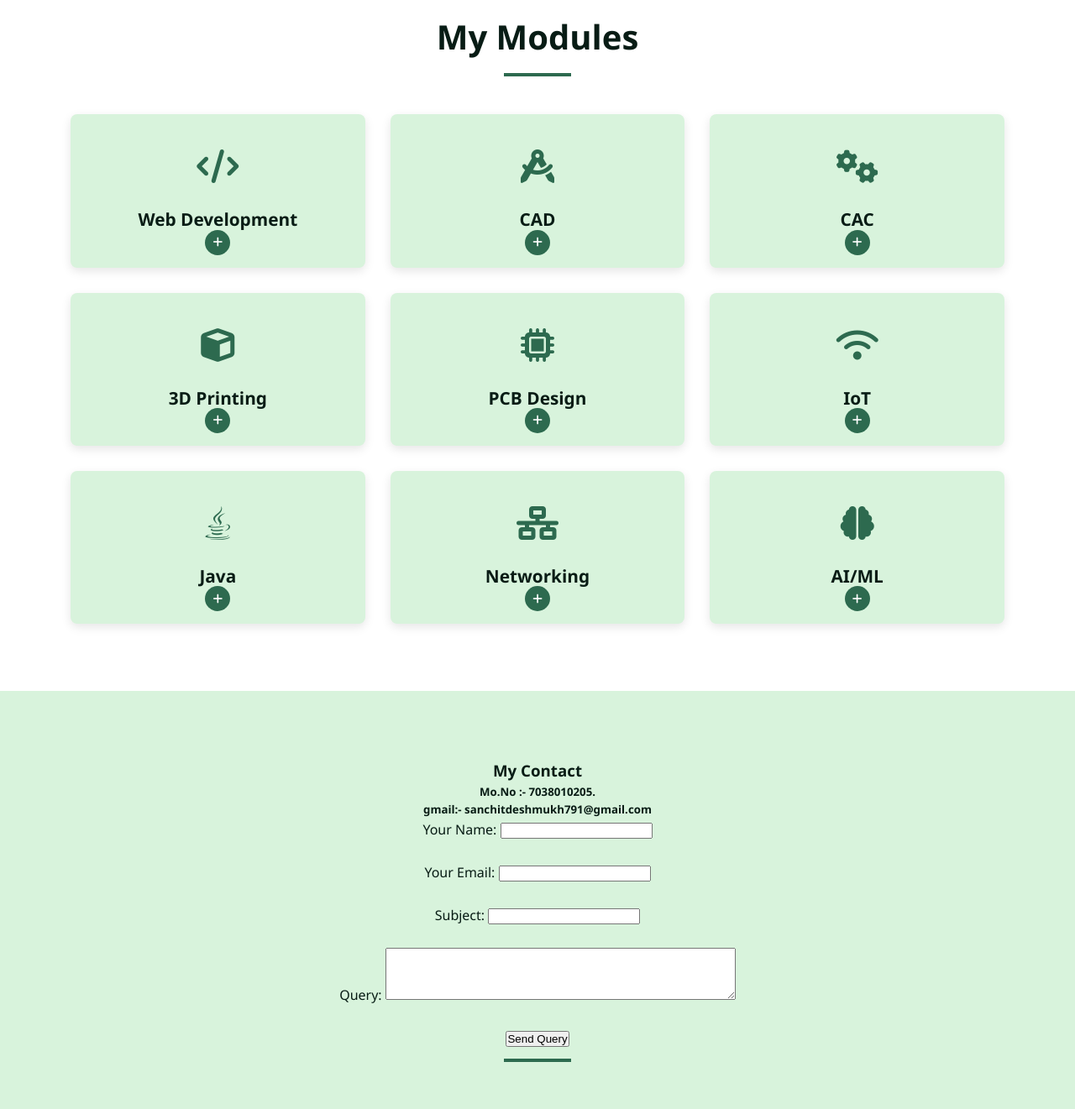
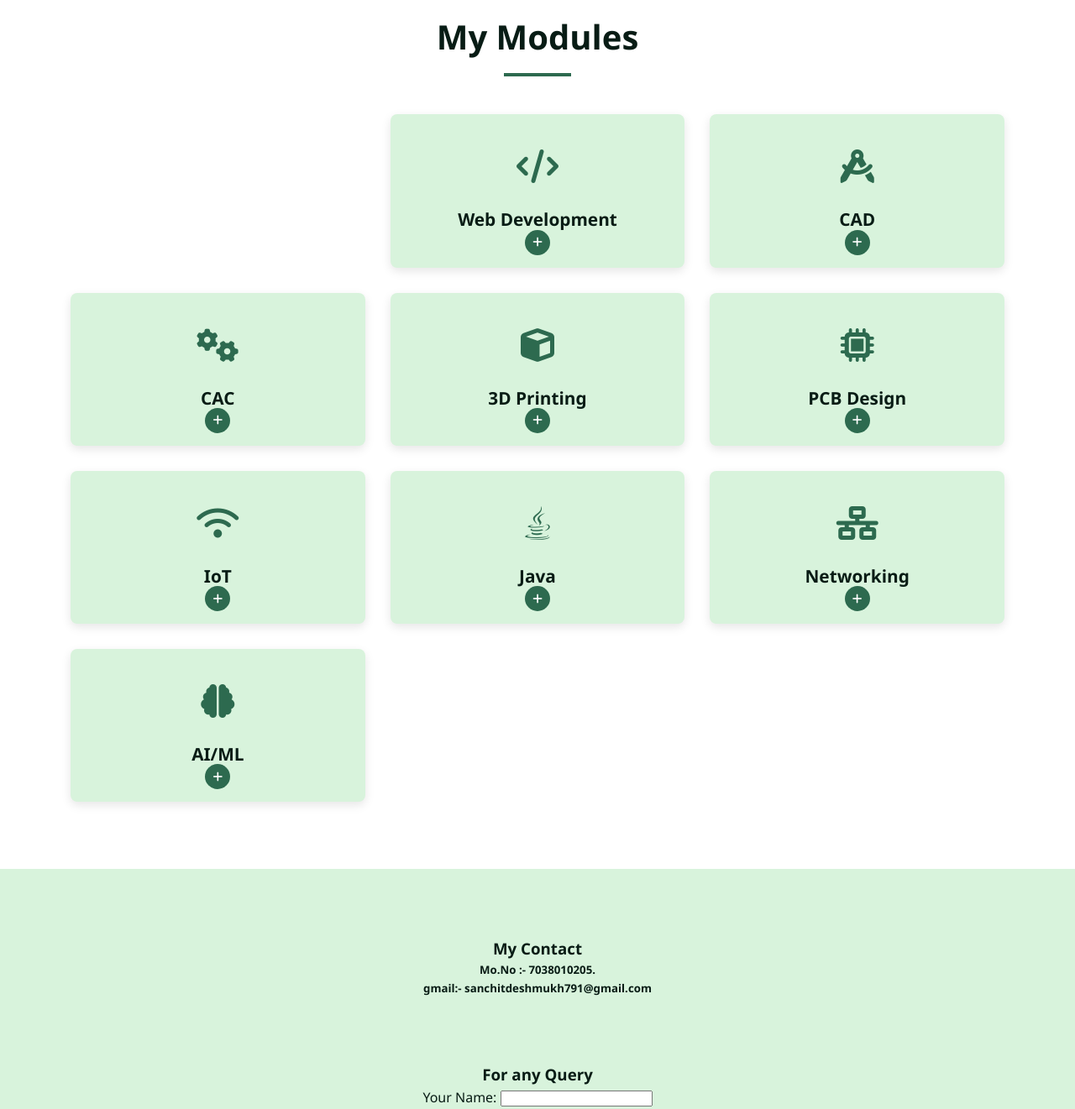
Before and after one commit to Sanchit791/portfolio, a plain HTML site: page index.html in a window 1280 px wide. Shown: the part 2240-3561 px from the top of the page at 84% size. Drawn offline with Linux system fonts and the light colour scheme.

Commit message:
Update index.html

```diff
--- a/index.html
+++ b/index.html
@@ -855,7 +855,7 @@
                     <div class="project-content">
                         <h3>Personal Portfolio</h3>
                         <p>A responsive portfolio website built with HTML, CSS, and JavaScript.</p>
-                        <a href="file:///C:/Users/dell/Desktop/fablab%20portfolio/index2.html" class="btn btn-outline">Learn More</a>
+                        <a href="https://Sanchit791.github.io/portfolio/index2.html" class="btn btn-outline">Learn More</a>
                     </div>
                 </div>
                 <div class="project-card">
@@ -889,6 +889,7 @@
                 <h2>My Modules</h2>
             </div>
             <div class="modules-grid">
+                <a href="https://Sanchit791.github.io/portfolio/webtechnology.html">
                 <div class="module-card">
                     <a href="file:///C:/Users/dell/Desktop/fablab%20portfolio/webtechnology.html">
                         <div class="module-content">
@@ -901,7 +902,7 @@
                     <button class="module-toggle">
                         <i class="fas fa-plus"></i>
                     </button></a>
-                </div>
+                </div> </a>
                 <div class="module-card">
                     <div class="module-content">
                         <div class="module-icon">
@@ -1008,7 +1009,9 @@
             <div class="section-title">
                 <h3>My Contact</h3>
                 <h5>Mo.No :- 7038010205.</h5>
-                <h5>gmail:- sanchitdeshmukh791@gmail.com</h5>
+                <h5>gmail:- sanchitdeshmukh791@gmail.com</h5> <br><br><br>
+
+                <h3> For any Query</h3>
 
             <form action="mailto:sanchitdeshmukh791@gmail.com" method="get">
                 <label for="name">Your Name:</label>
```
